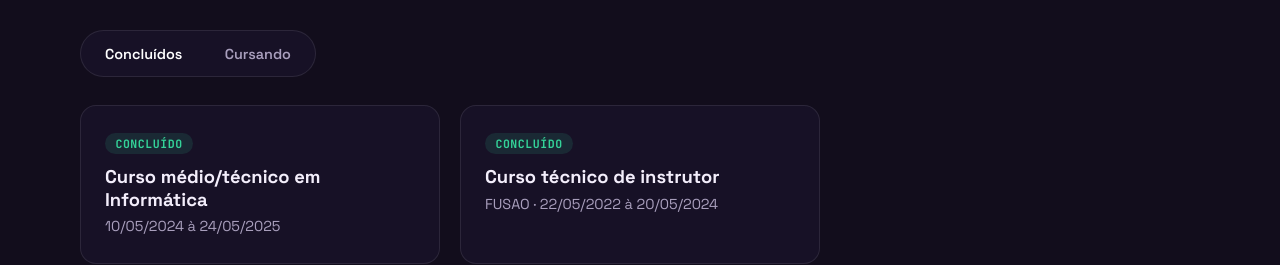
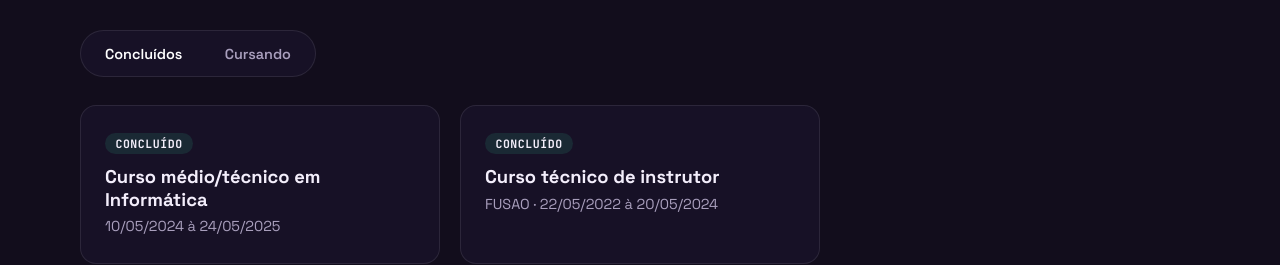
Before and after one commit to NicollasTheodoro/site-repositorio, a plain HTML site: page index.html in a window 1280 px wide. Shown: the part 2840-3105 px from the top of the page. Drawn offline with Linux system fonts and the light colour scheme.

Commit message:
Update base.css

```diff
--- a/css/base.css
+++ b/css/base.css
@@ -9,8 +9,8 @@
   --muted: #a99fbd;
   --primary: #a855f7;
   --primary-strong: #8b3ff0;
-  --accent: #8b3ff0;
-  --ok: #34d399;
+  /* --accent: #67e8f9; */
+  /* --ok: #34d399; */
   --danger: #f87171;
   --warn: #fbbf24;
   --radius: 16px;
```
